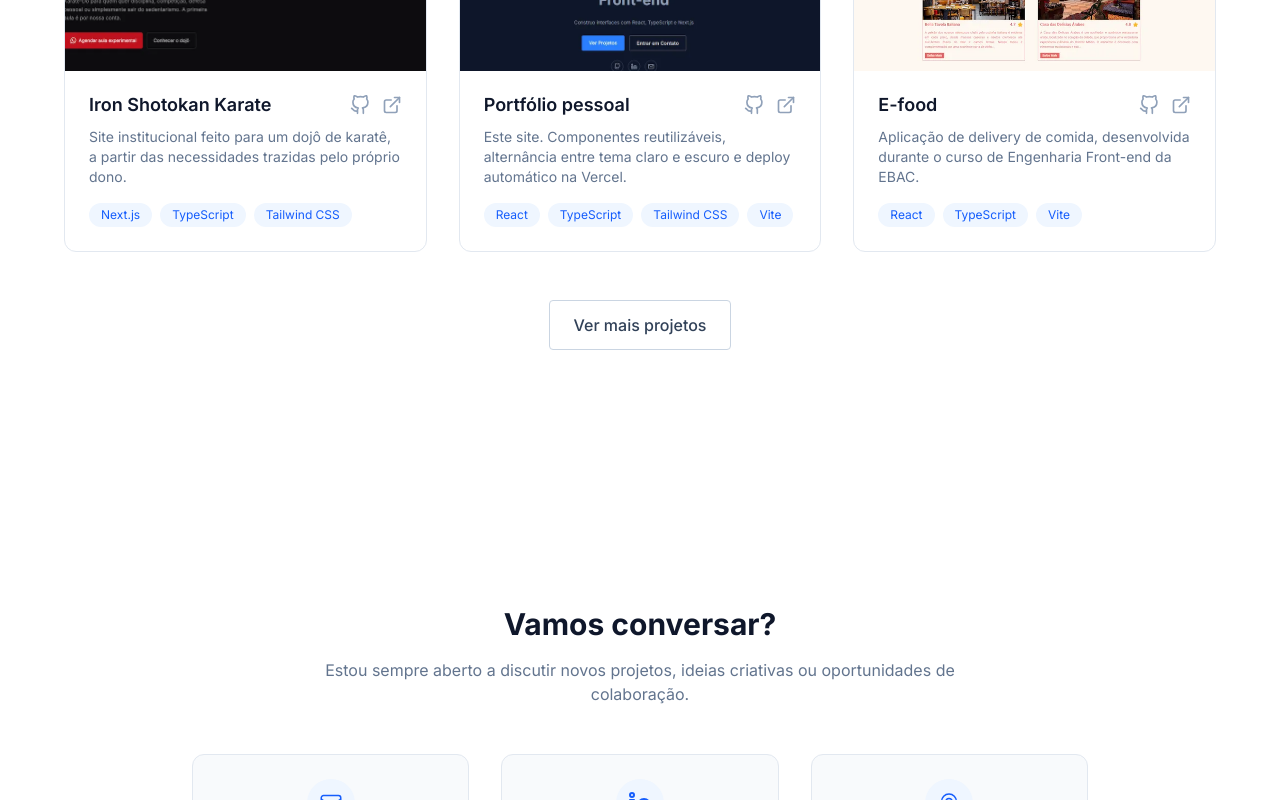
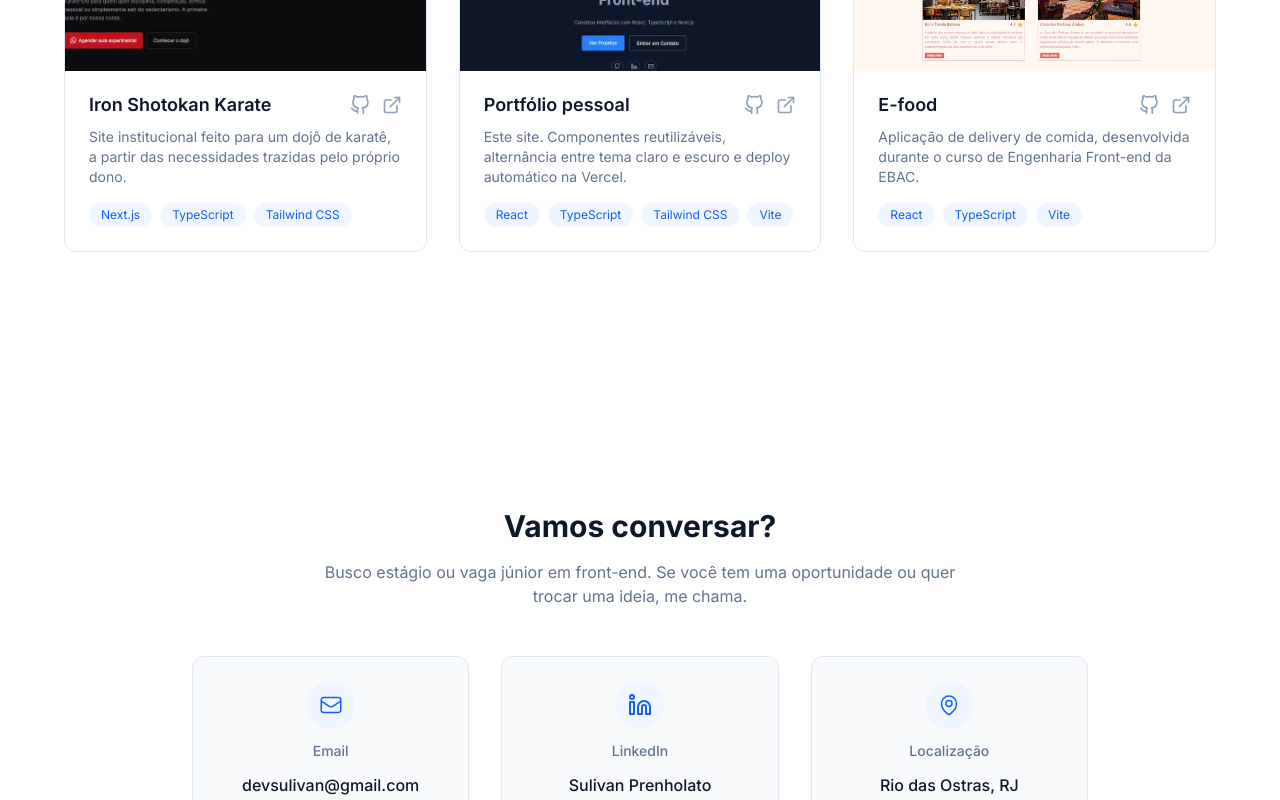
Before and after one commit to Sulivan7/profile-dev, a React (Vite) app: page / in a window 1280 px wide. Shown: the part 1777-2577 px from the top of the page. Built offline with nearby package versions, Linux system fonts and the light colour scheme.

Commit message:
fix: alinha os textos de contato ao objetivo atual

```diff
--- a/src/sections/Contact.tsx
+++ b/src/sections/Contact.tsx
@@ -30,7 +30,7 @@ const Contact = () => {
       <div className="container mx-auto px-4">
         <TitleSection
           title="Vamos conversar?"
-          subtitle="Estou sempre aberto a discutir novos projetos, ideias criativas ou oportunidades de colaboração."
+          subtitle="Busco estágio ou vaga júnior em front-end. Se você tem uma oportunidade ou quer trocar uma ideia, me chama."
         />
 
         <div className="grid grid-cols-1 md:grid-cols-3 gap-8 max-w-4xl mx-auto">
--- a/src/sections/Projects.tsx
+++ b/src/sections/Projects.tsx
@@ -20,6 +20,7 @@ const Projects = () => {
           ))}
         </div>
 
+        {projects.length > previewCount && (
           <div className="text-center mt-12">
             <Link
               to="/projetos"
@@ -28,6 +29,7 @@ const Projects = () => {
               Ver mais projetos
             </Link>
           </div>
+        )}
       </div>
     </section>
   );
```
Lines whose indentation alone changed are shown as unchanged.
